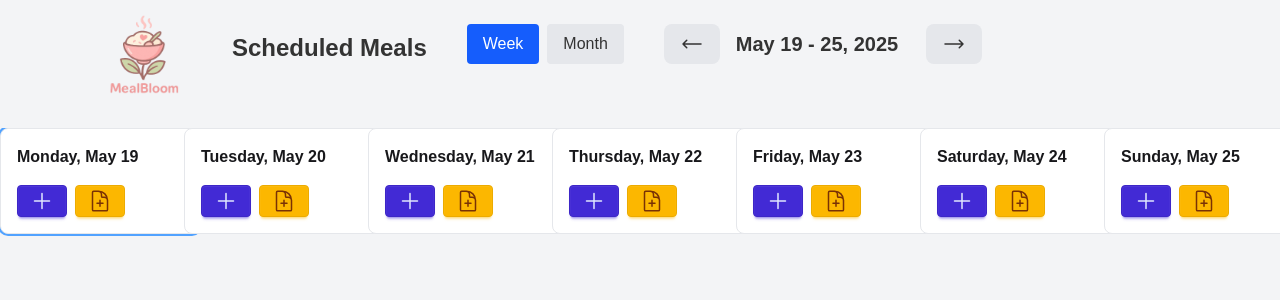
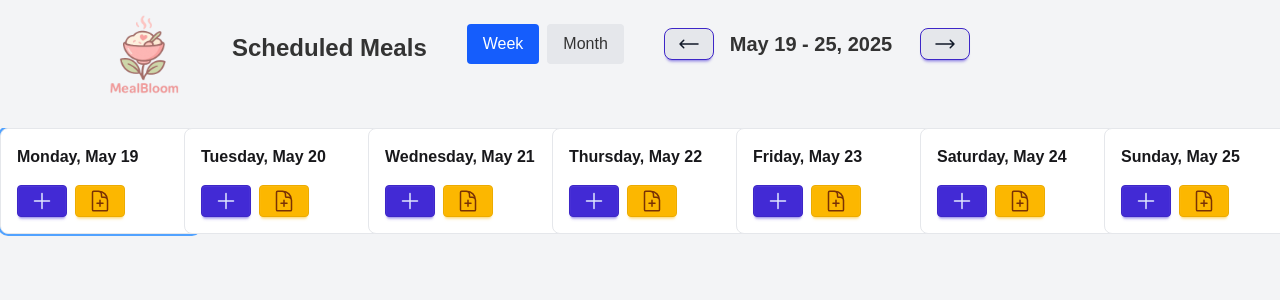
Before and after one commit to HardyUX/MealBloom, a React (Vite) app: page / in a window 1280 px wide. Shown: the top 300 px of the page. Built offline with nearby package versions, Linux system fonts and the light colour scheme.

Commit message:
migrated droptargetbutton to daisyui

```diff
--- a/src/components/DropTargetButton.jsx
+++ b/src/components/DropTargetButton.jsx
@@ -71,7 +71,7 @@ export default function DropTargetButton({ direction, children}) {
             <button
                 ref={drop}
                 onClick={handleClick}
-                className={`flex items-center px-4 py-2 rounded-lg text-sm font-medium transition-transform duration-200
+                className={`btn btn-primary btn-sm text-gray-900 rounded-lg px-3 py-1 transition-transform duration-200
                     ${direction === 'next' ? 'ml-3' : ''}
                     ${isOver ? 'bg-blue-300 scale-105' : 'bg-gray-200 hover:bg-gray-300'}
                     ${isOver ? (direction === 'next' ? 'animate-wiggle-right' : 'animate-wiggle-left') : ''}
```
